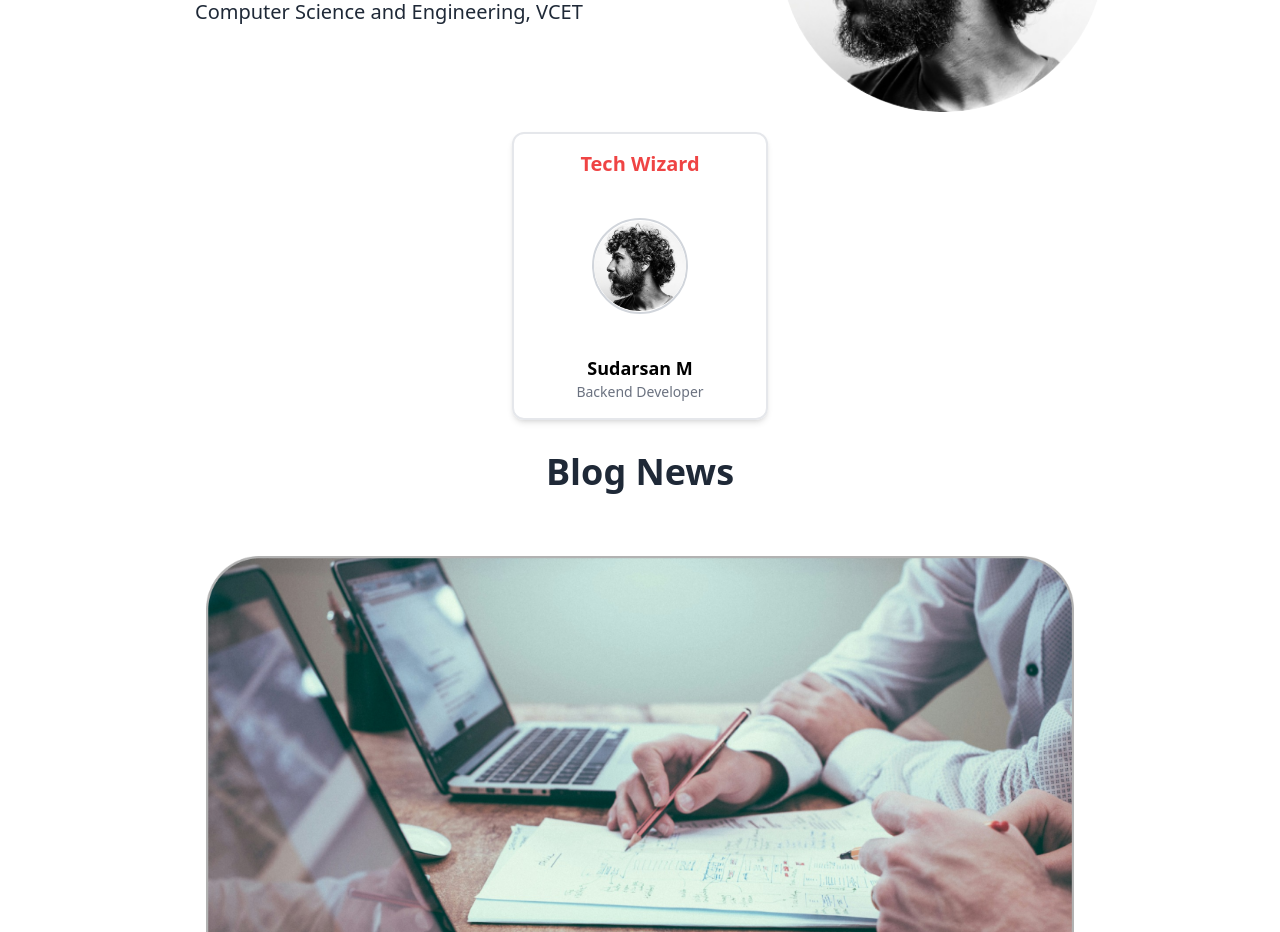
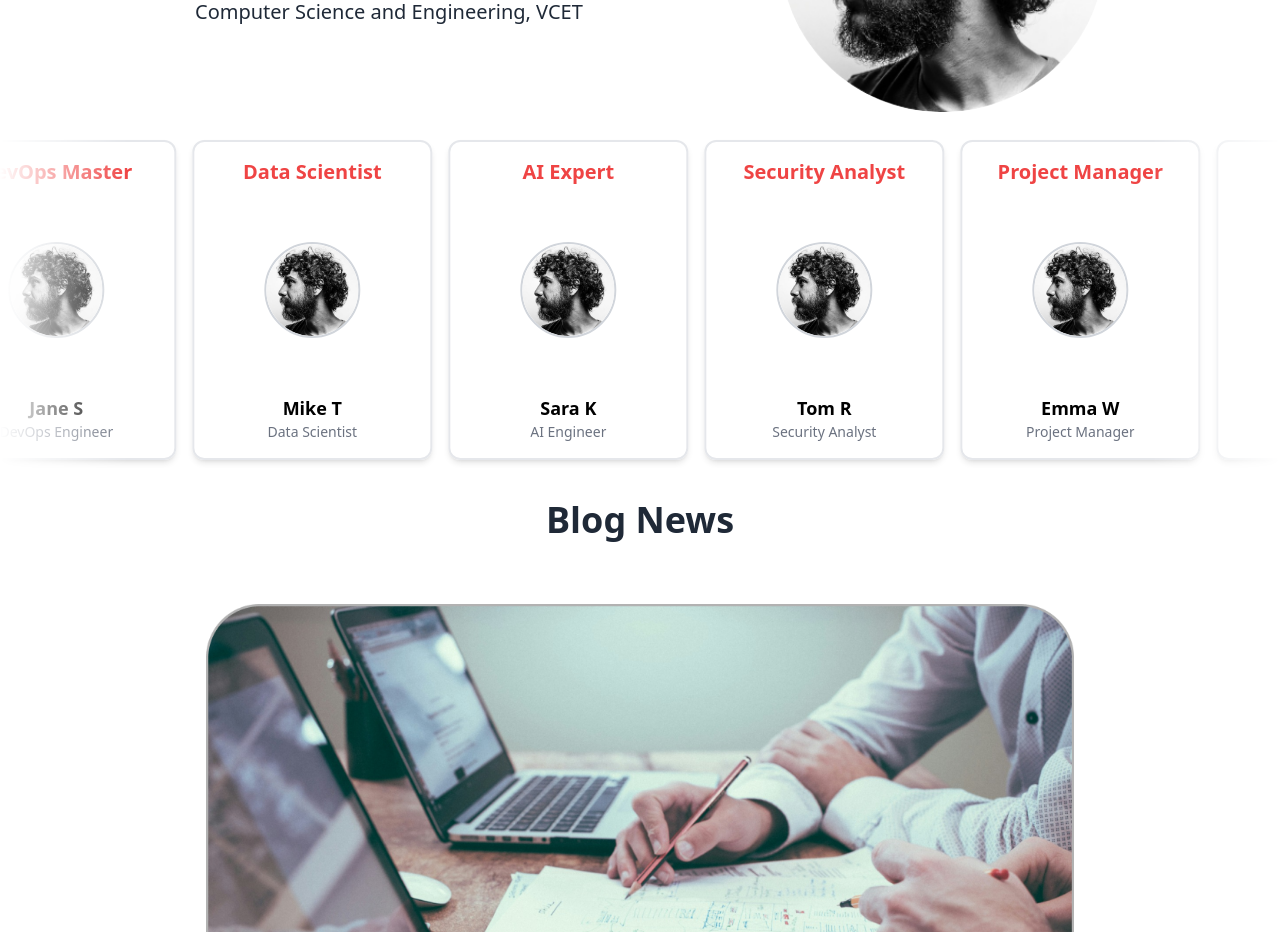
Before and after one commit to pylamp/club-website, a Next.js app in the folder pylamp/: page / in a window 1280 px wide. Shown: the part 2780-3712 px from the top of the page. Built offline with nearby package versions, Linux system fonts and the light colour scheme.

Commit message:
loop card

```diff
--- a/pylamp/src/app/components/card.js
+++ b/pylamp/src/app/components/card.js
@@ -1,28 +1,75 @@
-import Image from "next/image";
+"use client";
+import { useEffect, useRef } from "react";
 
 export default function Card() {
+  const cardData = [
+    { title: "Tech Wizard", imgSrc: "/profile.png", name: "Sudarsan M", role: "Backend Developer" },
+    { title: "Frontend Guru", imgSrc: "/profile.png", name: "Alice B", role: "Frontend Developer" },
+    { title: "UI/UX Specialist", imgSrc: "/profile.png", name: "John D", role: "Designer" },
+    { title: "DevOps Master", imgSrc: "/profile.png", name: "Jane S", role: "DevOps Engineer" },
+    { title: "Data Scientist", imgSrc: "/profile.png", name: "Mike T", role: "Data Scientist" },
+    { title: "AI Expert", imgSrc: "/profile.png", name: "Sara K", role: "AI Engineer" },
+    { title: "Security Analyst", imgSrc: "/profile.png", name: "Tom R", role: "Security Analyst" },
+    { title: "Project Manager", imgSrc: "/profile.png", name: "Emma W", role: "Project Manager" },
+    { title: "QA Tester", imgSrc: "/profile.png", name: "Chris P", role: "QA Tester" },
+    { title: "Full Stack Dev", imgSrc: "/profile.png", name: "Liam N", role: "Full Stack Developer" },
+  ];
+
+  const listRef = useRef(null);
+
+  useEffect(() => {
+    const ul = listRef.current;
+    // Duplicate the list to create an infinite scrolling effect
+    ul.insertAdjacentHTML("afterend", ul.outerHTML);
+    const duplicate = ul.nextSibling;
+    duplicate.setAttribute("aria-hidden", "true");
+
+    // Clean up on unmount
+    return () => {
+      if (duplicate) {
+        duplicate.remove();
+      }
+    };
+  }, []);
+
   return (
-    <div className="flex items-center justify-center w-full h-full">
-      <div className="w-64 h-72 border-2 border-gray-200 rounded-xl shadow-md flex flex-col items-center justify-between p-4">
-        {/* Title */}
-        <h2 className="text-xl font-bold text-red-500">Tech Wizard</h2>
-
-        <div className="w-24 h-24 border-2 border-gray-300 rounded-full overflow-hidden flex items-center justify-center">
-          <Image
-            src="/profile.png"
-            alt="profile"
-            width={106}
-            height={106}
-            className="object-cover"
-          />
-        </div>
-
-        {/* Name and Role */}
-        <div className="text-center">
-          <h3 className="text-lg font-semibold">Sudarsan M</h3>
-          <p className="text-sm text-gray-500">Backend Developer</p>
-        </div>
+    <div className="relative w-full h-full overflow-hidden">
+      <div
+        className="flex overflow-hidden [mask-image:_linear-gradient(to_right,transparent_0,_black_128px,_black_calc(100%-128px),transparent_100%)]"
+      >
+        <ul
+          ref={listRef}
+          className="flex items-center justify-start whitespace-nowrap animate-infinite-scroll"
+        >
+          {cardData.map((data, index) => (
+            <li key={index} className="w-60 h-80 border-2 border-gray-200 rounded-xl shadow-md flex flex-col items-center justify-between p-4 m-2">
+              <h2 className="text-xl font-bold text-red-500 text-center truncate w-60">
+                {data.title}
+              </h2>
+              <div className="w-24 h-24 rounded-full overflow-hidden border-2 border-gray-300 flex items-center justify-center">
+                <img src={data.imgSrc} alt={data.name} className="w-full h-full object-cover" />
+              </div>
+              <div className="text-center">
+                <h3 className="text-lg font-semibold truncate w-full">{data.name}</h3>
+                <p className="text-sm text-gray-500 truncate w-full">{data.role}</p>
+              </div>
+            </li>
+          ))}
+        </ul>
       </div>
+      <style jsx>{`
+        @keyframes infinite-scroll {
+          0% {
+            transform: translateX(0);
+          }
+          100% {
+            transform: translateX(-100%);
+          }
+        }
+        .animate-infinite-scroll {
+          animation: infinite-scroll 20s linear infinite;
+        }
+      `}</style>
     </div>
   );
 }
```
